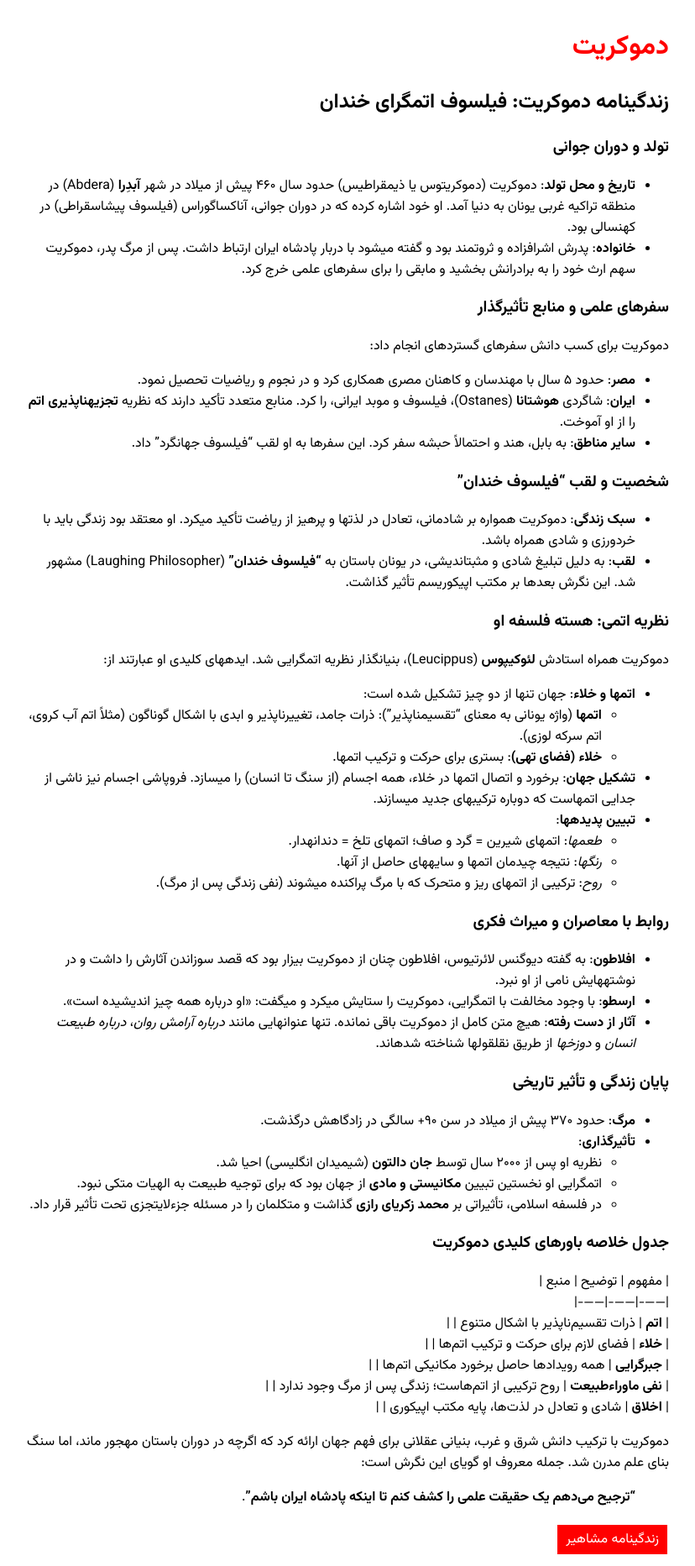
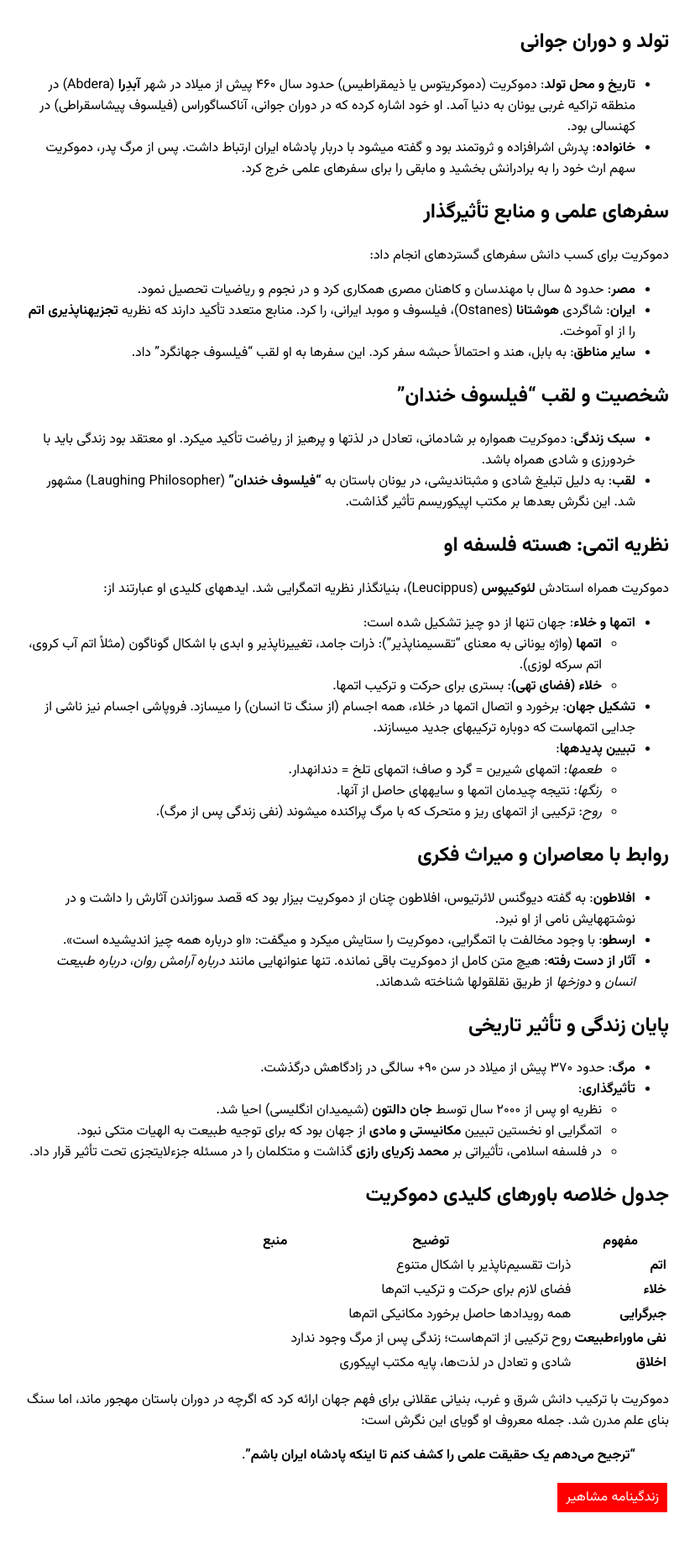
Before and after one commit to darkblog/darkblog.github.io, a Jekyll site: the page built from _posts/2025-7-4-55.md, in a window 1280 px wide. Shown: the whole page at 84% size, without its empty margins (227-1055 px from the left). Built offline with Jekyll 4.4.1, drawn with Linux system fonts in a browser that asks for light colours; our own code applies the rules of GitHub Pages for plain Markdown files; after the commit the page ends 1815 px from its top, so only the background shows below that.

Commit message:
Update 2025-7-4-55.md

```diff
--- a/_posts/2025-7-4-55.md
+++ b/_posts/2025-7-4-55.md
@@ -1,25 +1,23 @@
 ---
 layout: post
-title: دموکریت
+title: زندگینامه دموکریت: فیلسوف اتم‌گرای خندان
 ---
 
-## زندگینامه دموکریت: فیلسوف اتمگرای خندان
-
-### تولد و دوران جوانی
+## تولد و دوران جوانی
 - **تاریخ و محل تولد**: دموکریت (دموکریتوس یا ذیمقراطیس) حدود سال ۴۶۰ پیش از میلاد در شهر **آبدِرا** (Abdera) در منطقه تراکیه غربی یونان به دنیا آمد. او خود اشاره کرده که در دوران جوانی، آناکساگوراس (فیلسوف پیشاسقراطی) در کهنسالی بود.
 - **خانواده**: پدرش اشرافزاده و ثروتمند بود و گفته میشود با دربار پادشاه ایران ارتباط داشت. پس از مرگ پدر، دموکریت سهم ارث خود را به برادرانش بخشید و مابقی را برای سفرهای علمی خرج کرد.
 
-### سفرهای علمی و منابع تأثیرگذار
+## سفرهای علمی و منابع تأثیرگذار
 دموکریت برای کسب دانش سفرهای گستردهای انجام داد:
 - **مصر**: حدود ۵ سال با مهندسان و کاهنان مصری همکاری کرد و در نجوم و ریاضیات تحصیل نمود.
 - **ایران**: شاگردی **هوشتانا** (Ostanes)، فیلسوف و موبد ایرانی، را کرد. منابع متعدد تأکید دارند که نظریه **تجزیهناپذیری اتم** را از او آموخت.
 - **سایر مناطق**: به بابل، هند و احتمالاً حبشه سفر کرد. این سفرها به او لقب "فیلسوف جهانگرد" داد.
 
-### شخصیت و لقب "فیلسوف خندان"
+## شخصیت و لقب "فیلسوف خندان"
 - **سبک زندگی**: دموکریت همواره بر شادمانی، تعادل در لذتها و پرهیز از ریاضت تأکید میکرد. او معتقد بود زندگی باید با خردورزی و شادی همراه باشد.
 - **لقب**: به دلیل تبلیغ شادی و مثبتاندیشی، در یونان باستان به **"فیلسوف خندان"** (Laughing Philosopher) مشهور شد. این نگرش بعدها بر مکتب اپیکوریسم تأثیر گذاشت.
 
-### نظریه اتمی: هسته فلسفه او
+## نظریه اتمی: هسته فلسفه او
 دموکریت همراه استادش **لئوکیپوس** (Leucippus)، بنیانگذار نظریه اتمگرایی شد. ایدههای کلیدی او عبارتند از:
 
 - **اتمها و خلاء**: جهان تنها از دو چیز تشکیل شده است:
@@ -31,19 +29,20 @@
   - *رنگها*: نتیجه چیدمان اتمها و سایههای حاصل از آنها.
   - *روح*: ترکیبی از اتمهای ریز و متحرک که با مرگ پراکنده میشوند (نفی زندگی پس از مرگ).
 
-### روابط با معاصران و میراث فکری
+## روابط با معاصران و میراث فکری
 - **افلاطون**: به گفته دیوگنس لائرتیوس، افلاطون چنان از دموکریت بیزار بود که قصد سوزاندن آثارش را داشت و در نوشتههایش نامی از او نبرد.
 - **ارسطو**: با وجود مخالفت با اتمگرایی، دموکریت را ستایش میکرد و میگفت: «او درباره همه چیز اندیشیده است».
 - **آثار از دست رفته**: هیچ متن کامل از دموکریت باقی نمانده. تنها عنوانهایی مانند *درباره آرامش روان*، *درباره طبیعت انسان* و *دوزخها* از طریق نقلقولها شناخته شدهاند.
 
-### پایان زندگی و تأثیر تاریخی
+## پایان زندگی و تأثیر تاریخی
 - **مرگ**: حدود ۳۷۰ پیش از میلاد در سن ۹۰+ سالگی در زادگاهش درگذشت.
 - **تأثیرگذاری**:
   - نظریه او پس از ۲۰۰۰ سال توسط **جان دالتون** (شیمیدان انگلیسی) احیا شد.
   - اتمگرایی او نخستین تبیین **مکانیستی و مادی** از جهان بود که برای توجیه طبیعت به الهیات متکی نبود.
   - در فلسفه اسلامی، تأثیراتی بر **محمد زکریای رازی** گذاشت و متکلمان را در مسئله جزءلایتجزی تحت تأثیر قرار داد.
 
-### جدول خلاصه باورهای کلیدی دموکریت
+## جدول خلاصه باورهای کلیدی دموکریت
+
 | مفهوم | توضیح | منبع |
 |-------|-------|-------|
 | **اتم** | ذرات تقسیم‌ناپذیر با اشکال متنوع |  |
```
